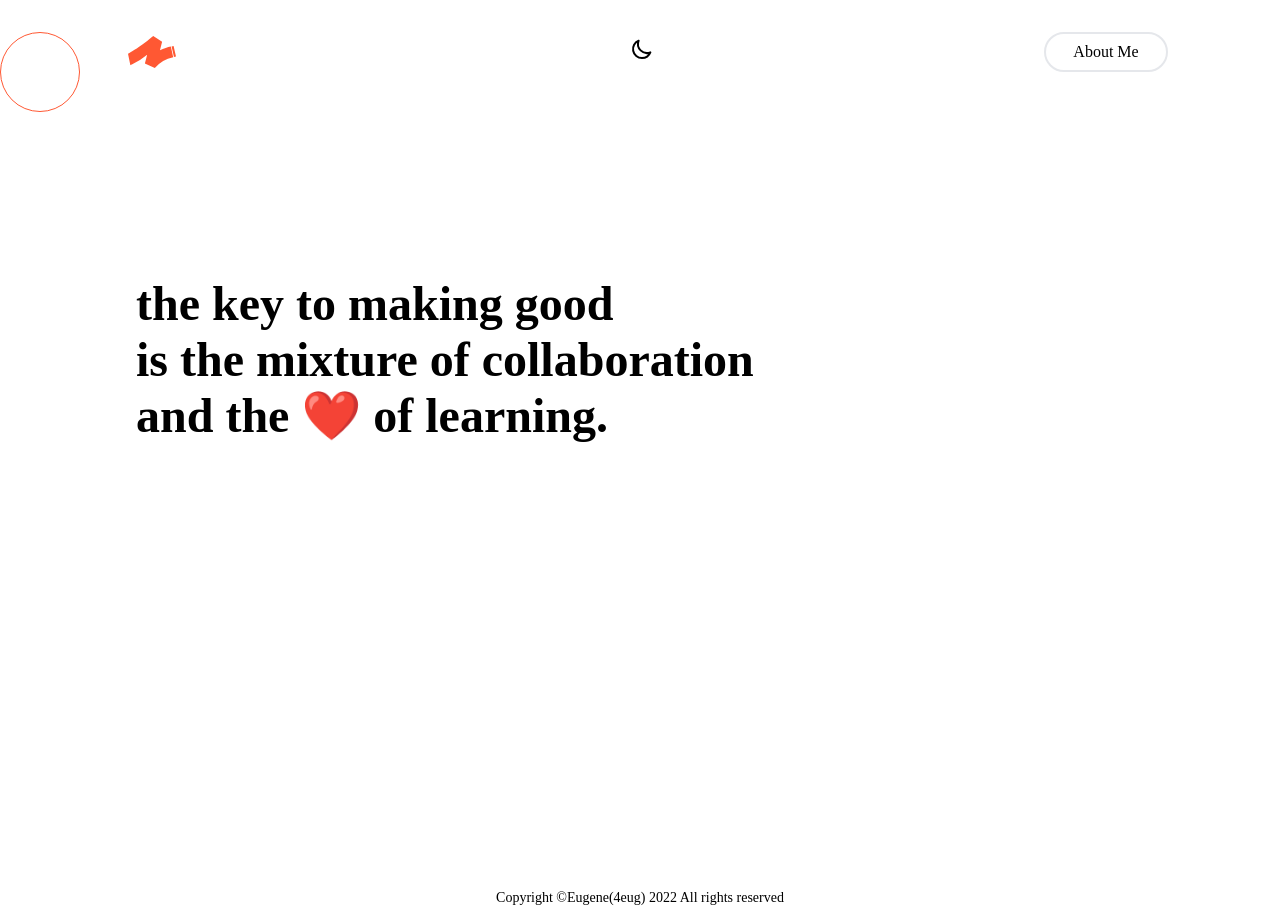
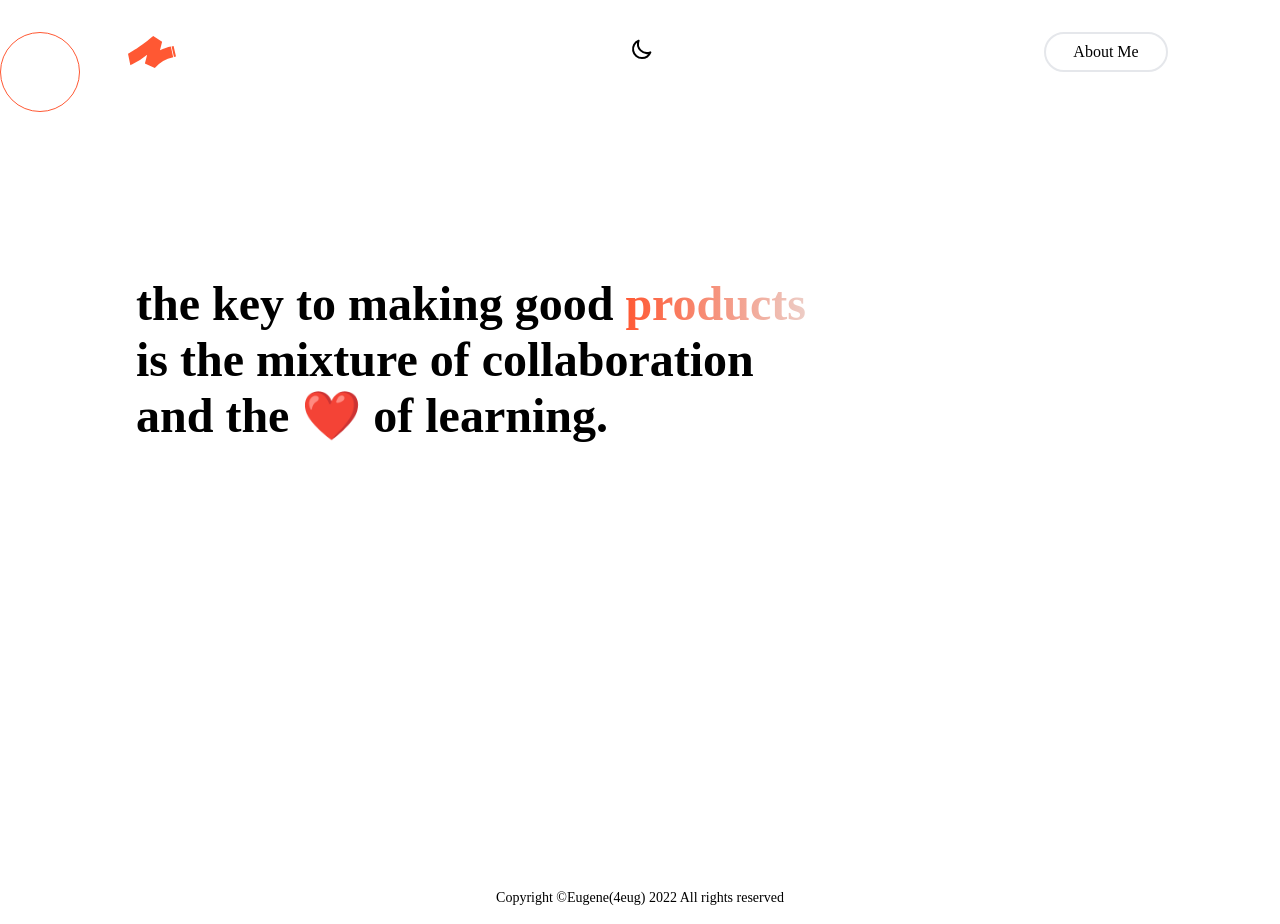
Before and after one commit to 4eug/Old-Portfolio, a Next.js app: page / in a window 1280 px wide. Built offline with nearby package versions, Linux system fonts and the light colour scheme.

Commit message:
Added Colors

```diff
--- a/tailwind.config.js
+++ b/tailwind.config.js
@@ -14,7 +14,10 @@ module.exports = {
       ...screens,
     },
     extend: {
-      colors: {},
+      colors: {
+        'main-orange': '#FF5833',
+        'mid-white': '#EDCDC6',
+      },
       fontSize: {
         "portfolio-xsm": "14px",
         "portfolio-sm": "16px",
```
